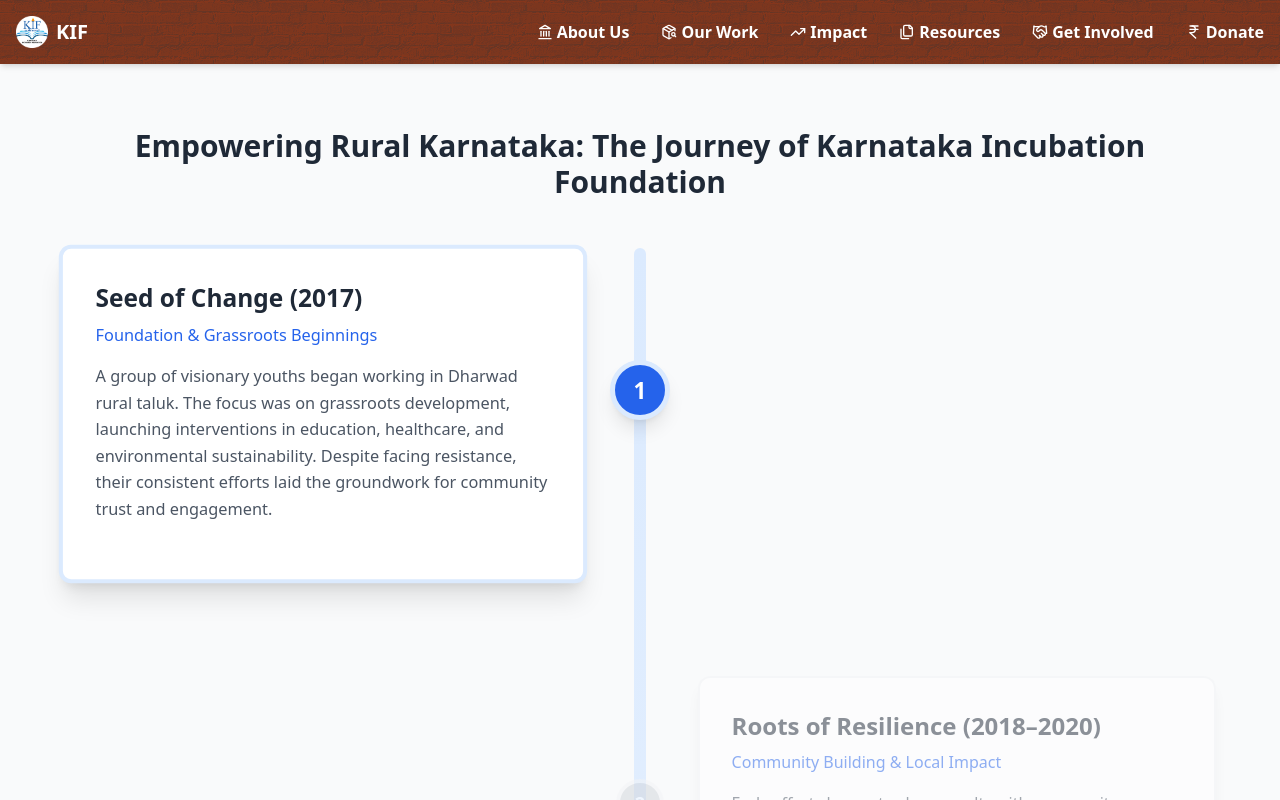
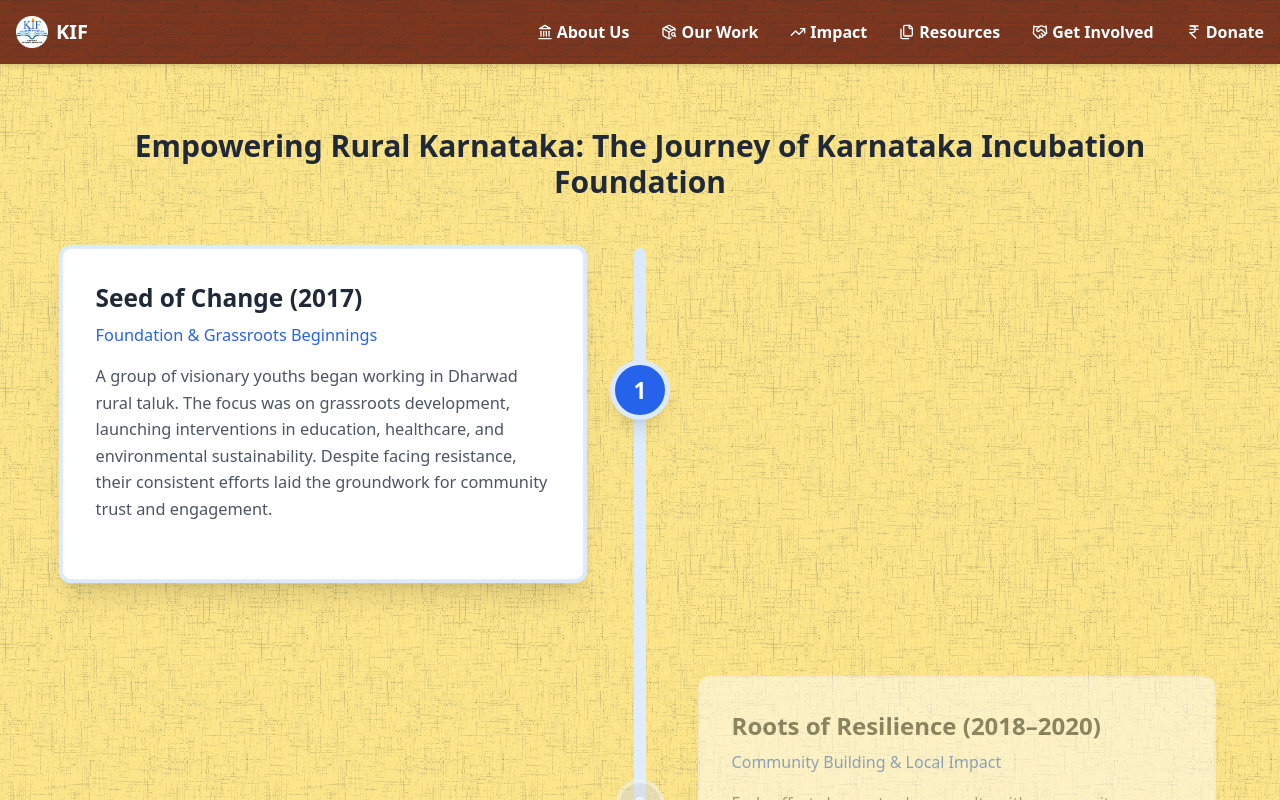
Before and after one commit to adityspecial/new-village, a React (Vite) app in the folder project/: page /about/ourstory in a window 1280 px wide. Shown: the top 800 px of the page. Built offline with nearby package versions, Linux system fonts and the light colour scheme.

Commit message:
Updated OurStory.tsx

```diff
--- a/project/src/components/Our-Story.tsx
+++ b/project/src/components/Our-Story.tsx
@@ -67,7 +67,7 @@ export default function OurStory() {
   }, [currentStep]);
 
   return (
-    <div className="min-h-screen py-16 px-4 md:px-8 bg-gray-50">
+    <div className=" bg-amber-200 min-h-screen py-16 px-4 md:px-8 pattern-bg-yellow">
       <div className="max-w-6xl mx-auto">
         <h2 className="text-3xl font-bold text-center mb-12 text-gray-800">
         Empowering Rural Karnataka: The Journey of Karnataka Incubation Foundation
```
